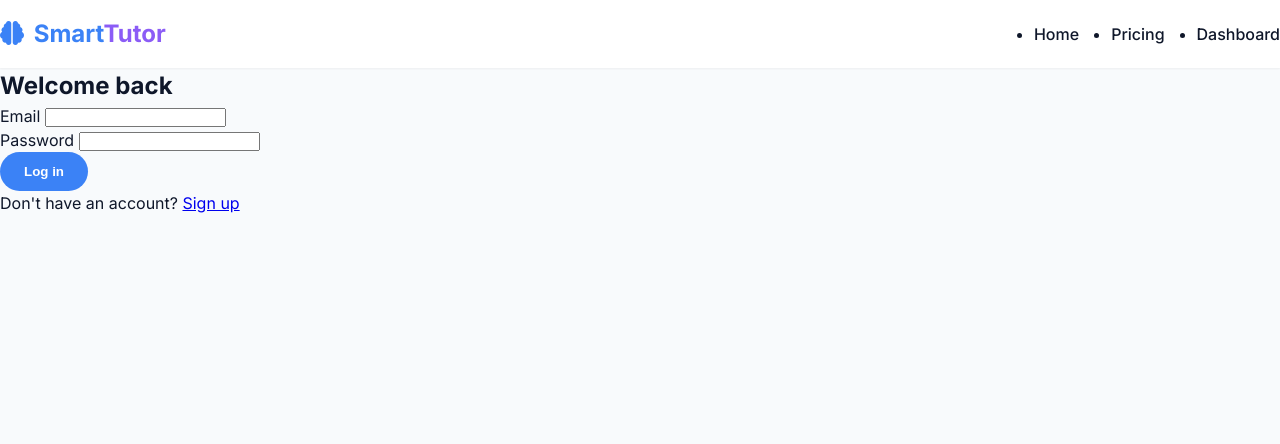
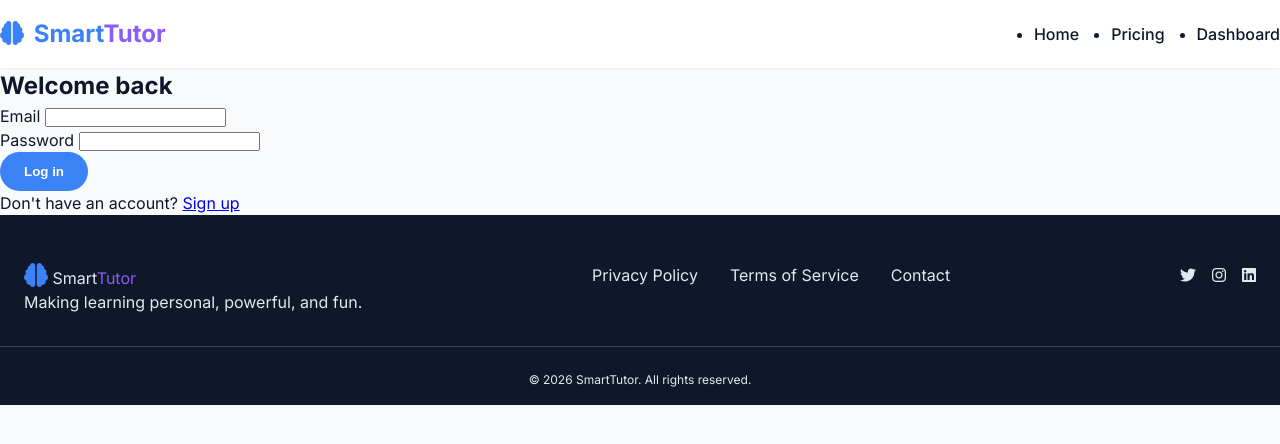
Before and after one commit to Harrry467/Deepseek2, a plain HTML site: page login.html in a window 1280 px wide. Drawn offline with Linux system fonts and the light colour scheme.

Commit message:
Update login.html

```diff
--- a/login.html
+++ b/login.html
@@ -5,7 +5,6 @@
   <meta name="viewport" content="width=device-width, initial-scale=1.0">
   <title>Login | SmartTutor</title>
   <link rel="stylesheet" href="style.css">
-    <link rel="stylesheet" href="css/auth.css">
   <link href="https://fonts.googleapis.com/css2?family=Inter:wght@300;400;500;600;700&display=swap" rel="stylesheet">
   <link rel="stylesheet" href="https://cdnjs.cloudflare.com/ajax/libs/font-awesome/6.0.0-beta3/css/all.min.css">
 </head>
@@ -39,6 +38,28 @@
     </div>
   </div>
 
+  <footer>
+    <div class="container footer-content">
+      <div class="footer-logo">
+        <i class="fas fa-brain"></i> Smart<span>Tutor</span>
+        <p>Making learning personal, powerful, and fun.</p>
+      </div>
+      <div class="footer-links">
+        <a href="privacy.html">Privacy Policy</a>
+        <a href="terms.html">Terms of Service</a>
+        <a href="contact.html">Contact</a>
+      </div>
+      <div class="footer-social">
+        <a href="#"><i class="fab fa-twitter"></i></a>
+        <a href="#"><i class="fab fa-instagram"></i></a>
+        <a href="#"><i class="fab fa-linkedin"></i></a>
+      </div>
+    </div>
+    <div class="copyright">
+      <p>&copy; 2026 SmartTutor. All rights reserved.</p>
+    </div>
+  </footer>
+
   <script src="js/auth.js"></script>
 </body>
 </html>
```
Lines whose indentation alone changed are shown as unchanged.
